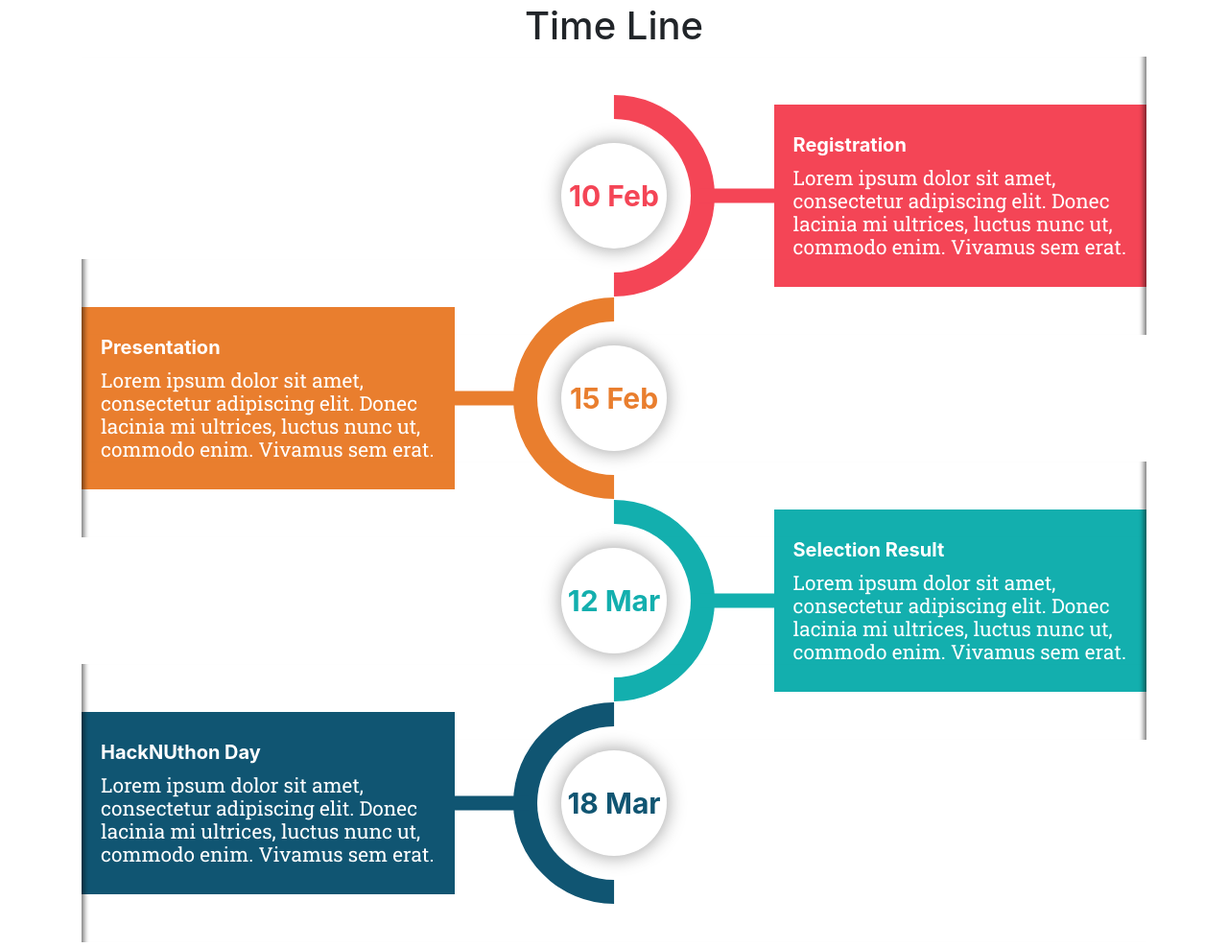
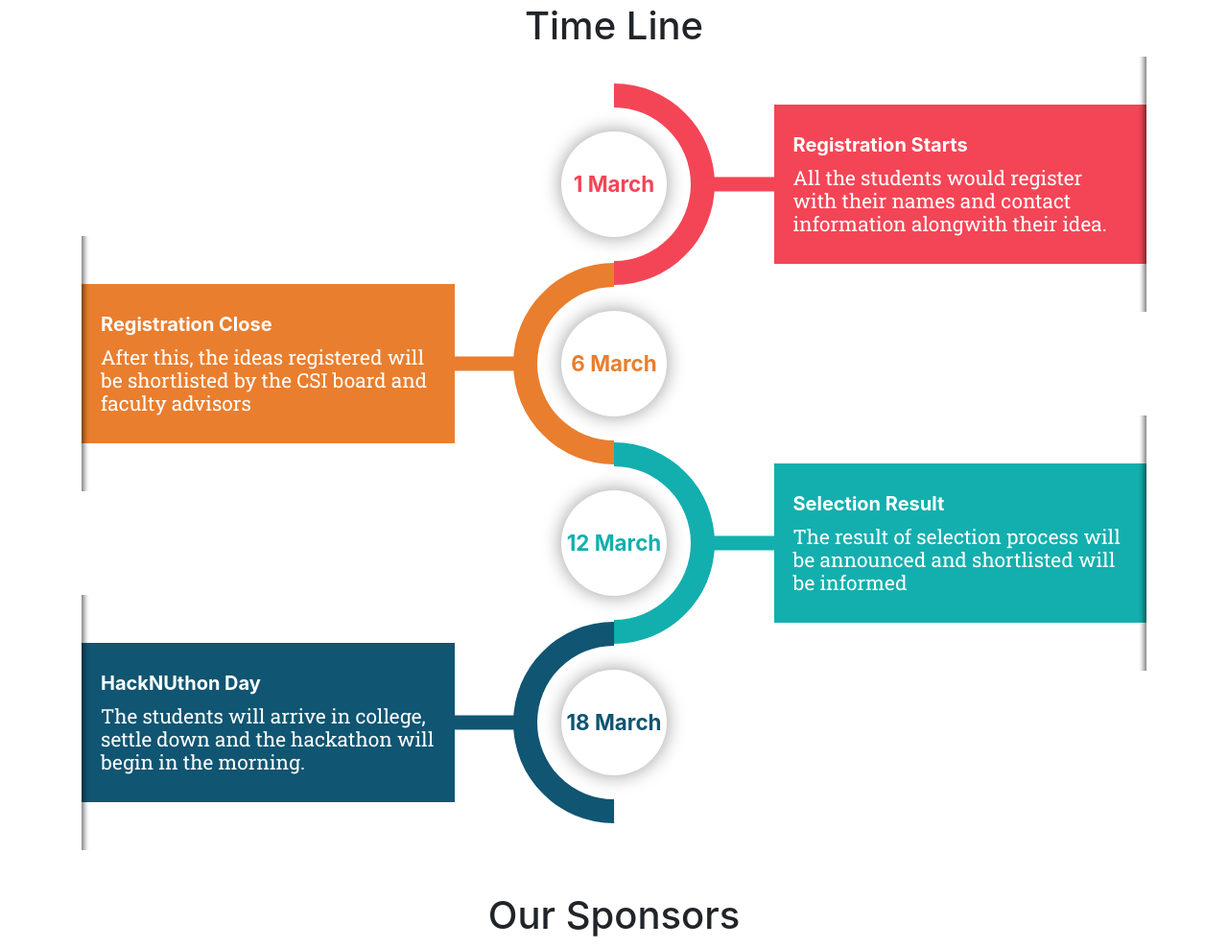
Before and after one commit to bhargavprajapati949/HackNUthon-2020, a plain HTML site: page index.html in a window 1280 px wide. Shown: the part 2711-3699 px from the top of the page at 96% size. Drawn offline with nearby package versions, Linux system fonts and the light colour scheme.

Commit message:
Timeline update

```diff
--- a/index.html
+++ b/index.html
@@ -192,38 +192,38 @@
           <div class="col-md-12">
               <div class="main-timeline5">
                   <div class="timeline">
-                      <div class="timeline-icon"><span class="year">10 Feb</span></div>
+                      <div class="timeline-icon"><span class="year">1 March</span></div>
                       <div class="timeline-content">
-                          <h3 class="title">Registration</h3>
+                          <h3 class="title">Registration Starts</h3>
                           <p class="description">
-                              Lorem ipsum dolor sit amet, consectetur adipiscing elit. Donec lacinia mi ultrices, luctus nunc ut, commodo enim. Vivamus sem erat.
+                            All the students would register with their names and contact information alongwith their idea.
                           </p>
                       </div>
                   </div>
                   <div class="timeline">
-                      <div class="timeline-icon"><span class="year">15 Feb</span></div>
+                      <div class="timeline-icon"><span class="year">6 March</span></div>
                       <div class="timeline-content">
-                          <h3 class="title">Presentation</h3>
+                          <h3 class="title">Registration Close</h3>
                           <p class="description">
-                              Lorem ipsum dolor sit amet, consectetur adipiscing elit. Donec lacinia mi ultrices, luctus nunc ut, commodo enim. Vivamus sem erat.
+                            After this, the ideas registered will be shortlisted by the CSI board and faculty advisors
                           </p>
                       </div>
                   </div>
                   <div class="timeline">
-                      <div class="timeline-icon"><span class="year">12 Mar</sup></span></div>
+                      <div class="timeline-icon"><span class="year">12 March</sup></span></div>
                       <div class="timeline-content">
                           <h3 class="title">Selection Result</h3>
                           <p class="description">
-                              Lorem ipsum dolor sit amet, consectetur adipiscing elit. Donec lacinia mi ultrices, luctus nunc ut, commodo enim. Vivamus sem erat.
+                            The result of selection process will be announced and shortlisted will be informed
                           </p>
                       </div>
                   </div>
                   <div class="timeline">
-                      <div class="timeline-icon"><span class="year">18 Mar</span></div>
+                      <div class="timeline-icon"><span class="year">18 March</span></div>
                       <div class="timeline-content">
                           <h3 class="title">HackNUthon Day</h3>
                           <p class="description">
-                              Lorem ipsum dolor sit amet, consectetur adipiscing elit. Donec lacinia mi ultrices, luctus nunc ut, commodo enim. Vivamus sem erat.
+                            The students will arrive in college, settle down and the hackathon will begin in the morning.
                           </p>
                       </div>
                   </div>
--- a/style/index.css
+++ b/style/index.css
@@ -322,6 +322,9 @@ body{
 .main-timeline5 .timeline-content,.main-timeline5 .timeline:nth-child(2n) .timeline-content{width:100%;float:none;border-radius:0 0 20px 20px;text-align:center;padding:25px 20px;margin:0 auto}
 .main-timeline5 .timeline-content:before,.main-timeline5 .timeline:nth-child(2n) .timeline-content:before{width:15px;height:25px;position:absolute;top:-22px;left:50%;z-index:-1;transform:translate(-50%,0)}
 }
+#timeline .year{
+  font-size: 1.4em;
+}
 
 /* =====================
     Sponsors
```
Also changed, not shown: apply.html (+1 -1 lines), details.html (+1 -1 lines), learning-resources.html (+1 -1 lines), script/index.js (+4 -4 lines).
